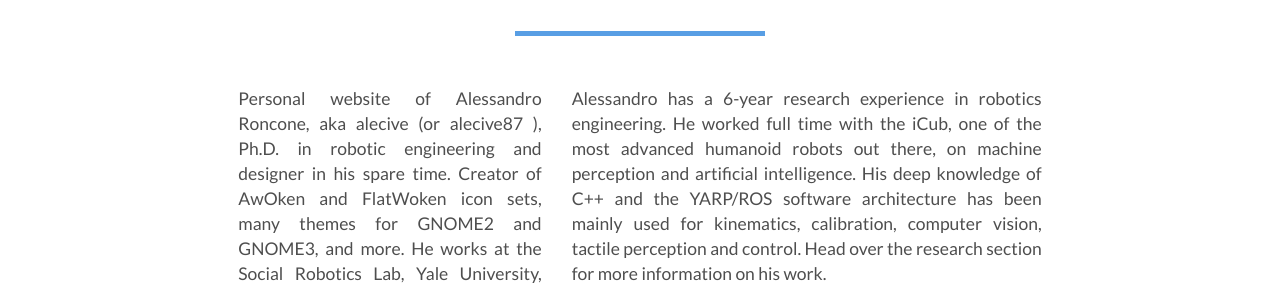
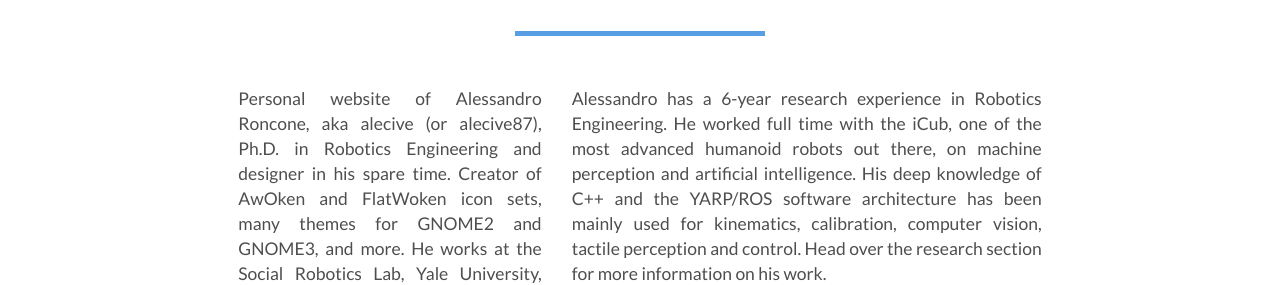
Before and after one commit to alecive/alecive.github.io, a Jekyll site: the page built from index.html, in a window 1280 px wide and 900 px high, scrolled down 3220 px. Shown: the part 255-540 px from the top of the window. Built offline with Jekyll 4.4.1, drawn with Linux system fonts in a browser that asks for light colours; some web fonts are replaced; some of the changed text lies outside the part shown.

Commit message:
Updated a bit the website description

```diff
--- a/_config.yml
+++ b/_config.yml
@@ -3,12 +3,12 @@
 email: alecive87@gmail.com
 url: http://alecive.github.io
 phone: +1 (682) 253-2483
-description: "Personal website of Alessandro Roncone, aka alecive (or alecive87 ), Ph.D. in robotic engineering and designer in his spare time."
+description: "Personal website of Alessandro Roncone, aka alecive (or alecive87), Ph.D. in Robotics Engineering and designer in his spare time."
 owner: Alessandro Roncone
 owner-title: Ph.D.
 owner-job: Robotics Engineer
 aboutA: "Creator of AwOken and FlatWoken icon sets, many themes for GNOME2 and GNOME3, and more. He works at the Social Robotics Lab, Yale University, New Haven, CT."
-aboutB: "Alessandro has a 6-year research experience in robotics engineering. He worked full time with the iCub, one of the most advanced humanoid robots out there, on machine perception and artificial intelligence. His deep knowledge of C++ and the YARP/ROS software architecture has been mainly used for kinematics, calibration, computer vision, tactile perception and control. Head over the research section for more information on his work."
+aboutB: "Alessandro has a 6-year research experience in Robotics Engineering. He worked full time with the iCub, one of the most advanced humanoid robots out there, on machine perception and artificial intelligence. His deep knowledge of C++ and the YARP/ROS software architecture has been mainly used for kinematics, calibration, computer vision, tactile perception and control. Head over the research section for more information on his work."
 
 # These should be put at the root of your website
 cv-download-link: AlessandroRoncone_cv.pdf
```
